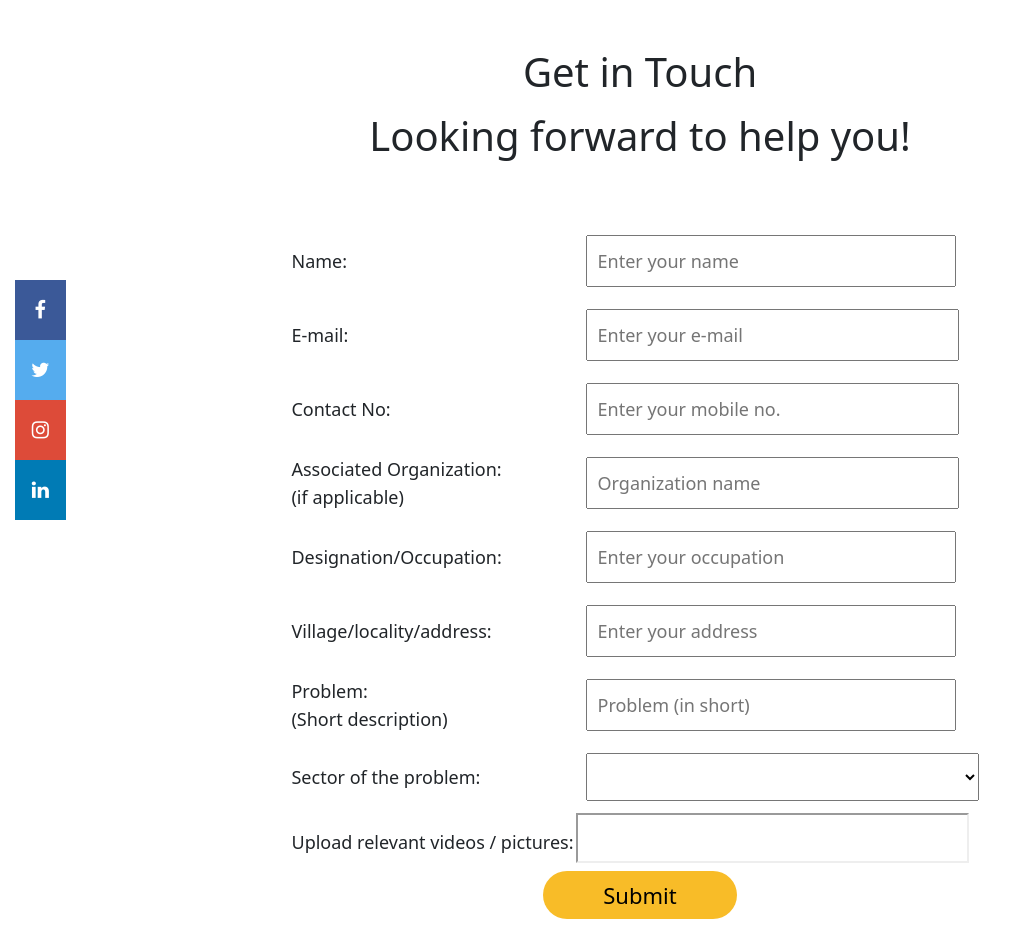
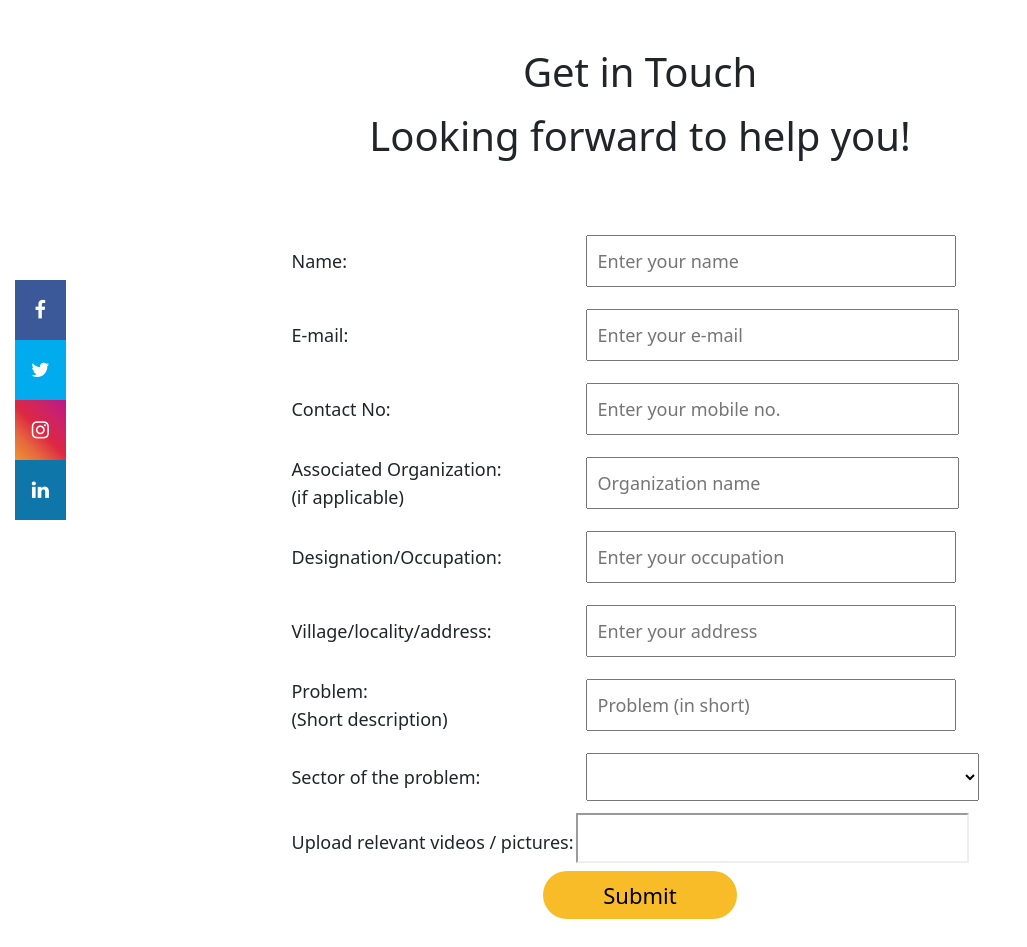
Before and after one commit to prayogiitb/contactUs, a plain HTML site: page index.html in a window 1280 px wide. Shown: the whole page, without its empty margins (0-1027 px from the left). Drawn offline with nearby package versions, Linux system fonts and the light colour scheme; grey boxes are pictures that could not be loaded.

Commit message:
Changed all social media logo color to their original form

```diff
--- a/index.html
+++ b/index.html
@@ -53,22 +53,26 @@
   }
 
   .facebook {
-    background: #3B5998;
+          background: #3b5998;
           color: white;
         }
 
         .twitter {
-    background: #55ACEE;
+          background: #00acee;
           color: white;
         }
 
         .instagram {
-    background: #dd4b39;
+          background: #f09433;
+          background: -moz-linear-gradient(45deg, #f09433 0%, #e6683c 25%, #dc2743 50%, #cc2366 75%, #bc1888 100%);
+          background: -webkit-linear-gradient(45deg, #f09433 0%,#e6683c 25%,#dc2743 50%,#cc2366 75%,#bc1888 100%);
+          background: linear-gradient(45deg, #f09433 0%,#e6683c 25%,#dc2743 50%,#cc2366 75%,#bc1888 100%);
+          filter: progid:DXImageTransform.Microsoft.gradient( startColorstr='#f09433', endColorstr='#bc1888',GradientType=1 );
           color: white;
         }
 
         .linkedin {
-    background: #007bb5;
+          background: #0e76a8;
           color: white;
         }
      </style>
```
Lines whose indentation alone changed are shown as unchanged.
